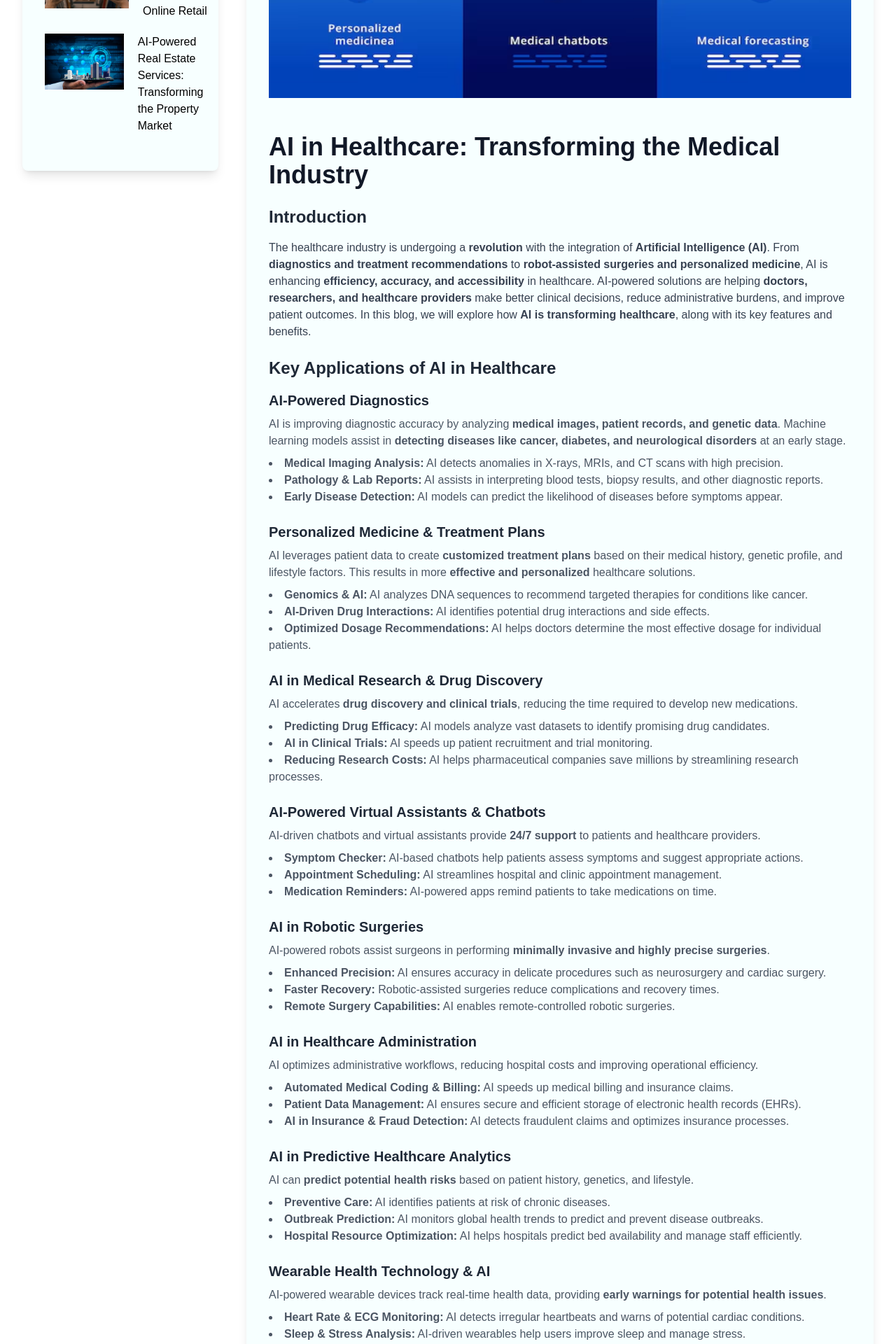
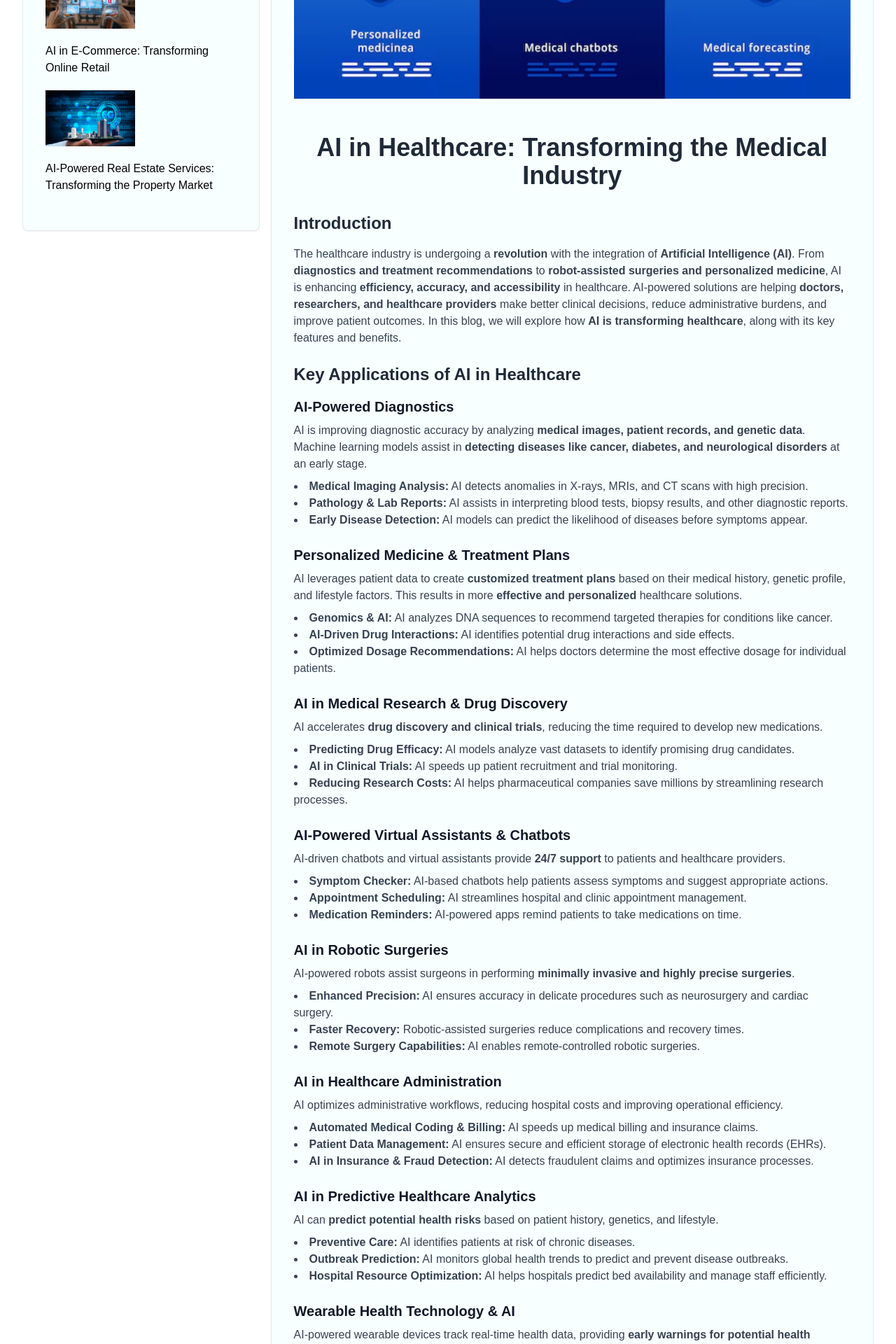
Before and after one commit to aOnixglobalai99/aonixglobalai-portfolio, a Next.js app: page /blog/blog4 in a window 1280 px wide. Shown: the part 420-2340 px from the top of the page at 70% size. Built offline with nearby package versions, Linux system fonts and the light colour scheme.

Commit message:
blog 4 responsiveness added and style updated

```diff
--- a/src/pages/blog/blog4.tsx
+++ b/src/pages/blog/blog4.tsx
@@ -4,39 +4,46 @@ import articles from '@/components/blog/BlogList';
 
 const AIHealthcarePage: React.FC = () => {
   return (
-    <div className="flex gap-10 min-h-screen p-8">
-      <div className="h-fit mx-auto p-8 rounded-lg shadow-lg bg-[#F7FFFF]">
+    <div className="flex flex-col-reverse lg:flex-row gap-4 min-h-screen p-1 lg:p-8">
+      {/* Sidebar with Recent Blogs */}
+      <div className="w-full lg:w-[460px] h-fit mx-auto p-4 lg:p-8 rounded-lg bg-[#F7FFFF] mb-[100px] border shadow-sm sticky top-[100px]">
         <h1 className="text-2xl mb-5">Recent Blogs</h1>
         {articles.slice(0, 3).map((article) => (
-          <div className="flex gap-5 mb-5" key={article.blogPath}>
-            <img src={article.imageUrl} alt="" className="h-20 w-32" />
-            <div className="w-[60%]">
-              <Link
-                href={article.blogPath}
-                className=" hover:text-blue-600 transition"
-              >
+          <div
+            className="flex lg:flex-col 2xl:flex-row gap-3 lg:gap-5 mb-5"
+            key={article.blogPath}
+          >
+            <img
+              src={article.imageUrl}
+              alt=""
+              className="h-16 lg:h-20 w-24 lg:w-32 object-cover"
+            />
+            <div className="flex-1 lg:w-[100%] hover:text-cyan-500 transition">
+              <Link href={article.blogPath} className="text-sm lg:text-base">
                 {article.title}
               </Link>
             </div>
           </div>
         ))}
       </div>
-      <div className="max-w-4xl mx-auto bg-[#F7FFFF] p-8 rounded-lg shadow-lg">
+
+      {/* Main Blog Content */}
+      <div className="w-full lg:max-w-4xl mx-auto p-4 lg:p-8 rounded-lg bg-[#F7FFFF] mb-[20px] lg:mb-[100px] border shadow-sm">
         <div>
           <img
             src="/images/blogImages/ai_healthcare_blog_1.avif"
             alt=""
-            className="w-full h-[400px]"
+            className="w-full h-48 md:h-[300px] lg:h-[400px] object-cover"
           />
         </div>
-        <h1 className="text-4xl font-bold text-gray-900 mb-6 mt-[50px]">
+        <h1 className="text-2xl md:text-3xl lg:text-4xl font-bold text-center mb-6 lg:mb-8 text-gray-800 mt-6 lg:mt-[50px]">
           AI in Healthcare: Transforming the Medical Industry
         </h1>
-        <h2 className="text-2xl font-semibold text-gray-800 mb-4">
+        <h2 className="text-xl lg:text-2xl font-semibold text-gray-800 mb-4">
           Introduction
         </h2>
 
-        <p className="text-gray-700 mb-6">
+        <p className="text-sm lg:text-base text-gray-700 mb-6">
           The healthcare industry is undergoing a <strong>revolution</strong>{' '}
           with the integration of <strong>Artificial Intelligence (AI)</strong>.
           From <strong>diagnostics and treatment recommendations</strong> to{' '}
@@ -52,15 +59,15 @@ const AIHealthcarePage: React.FC = () => {
         </p>
 
         <section className="mb-8">
-          <h2 className="text-2xl font-semibold text-gray-800 mb-4">
+          <h2 className="text-xl lg:text-2xl font-semibold text-gray-800 mb-4">
             Key Applications of AI in Healthcare
           </h2>
           <div className="space-y-6">
             <div>
-              <h3 className="text-xl font-semibold text-gray-800 mb-2">
+              <h3 className="text-lg lg:text-xl font-bold text-gray-900 mb-2">
                 AI-Powered Diagnostics
               </h3>
-              <p className="text-gray-600">
+              <p className="text-sm lg:text-base text-gray-700">
                 AI is improving diagnostic accuracy by analyzing{' '}
                 <strong>
                   medical images, patient records, and genetic data
@@ -72,7 +79,7 @@ const AIHealthcarePage: React.FC = () => {
                 </strong>{' '}
                 at an early stage.
               </p>
-              <ul className="list-disc list-inside text-gray-600 mt-2">
+              <ul className="list-disc list-inside text-sm lg:text-base text-gray-700 mt-2">
                 <li>
                   <strong>Medical Imaging Analysis:</strong> AI detects
                   anomalies in X-rays, MRIs, and CT scans with high precision.
@@ -90,17 +97,17 @@ const AIHealthcarePage: React.FC = () => {
             </div>
 
             <div>
-              <h3 className="text-xl font-semibold text-gray-800 mb-2">
+              <h3 className="text-lg lg:text-xl font-bold text-gray-900 mb-2">
                 Personalized Medicine & Treatment Plans
               </h3>
-              <p className="text-gray-600">
+              <p className="text-sm lg:text-base text-gray-700">
                 AI leverages patient data to create{' '}
                 <strong>customized treatment plans</strong> based on their
                 medical history, genetic profile, and lifestyle factors. This
                 results in more <strong>effective and personalized</strong>{' '}
                 healthcare solutions.
               </p>
-              <ul className="list-disc list-inside text-gray-600 mt-2">
+              <ul className="list-disc list-inside text-sm lg:text-base text-gray-700 mt-2">
                 <li>
                   <strong>Genomics & AI:</strong> AI analyzes DNA sequences to
                   recommend targeted therapies for conditions like cancer.
@@ -118,15 +125,15 @@ const AIHealthcarePage: React.FC = () => {
             </div>
 
             <div>
-              <h3 className="text-xl font-semibold text-gray-800 mb-2">
+              <h3 className="text-lg lg:text-xl font-bold text-gray-900 mb-2">
                 AI in Medical Research & Drug Discovery
               </h3>
-              <p className="text-gray-600">
+              <p className="text-sm lg:text-base text-gray-700">
                 AI accelerates{' '}
                 <strong>drug discovery and clinical trials</strong>, reducing
                 the time required to develop new medications.
               </p>
-              <ul className="list-disc list-inside text-gray-600 mt-2">
+              <ul className="list-disc list-inside text-sm lg:text-base text-gray-700 mt-2">
                 <li>
                   <strong>Predicting Drug Efficacy:</strong> AI models analyze
                   vast datasets to identify promising drug candidates.
@@ -144,15 +151,15 @@ const AIHealthcarePage: React.FC = () => {
             </div>
 
             <div>
-              <h3 className="text-xl font-semibold text-gray-800 mb-2">
+              <h3 className="text-lg lg:text-xl font-bold text-gray-900 mb-2">
                 AI-Powered Virtual Assistants & Chatbots
               </h3>
-              <p className="text-gray-600">
+              <p className="text-sm lg:text-base text-gray-700">
                 AI-driven chatbots and virtual assistants provide{' '}
                 <strong>24/7 support</strong> to patients and healthcare
                 providers.
               </p>
-              <ul className="list-disc list-inside text-gray-600 mt-2">
+              <ul className="list-disc list-inside text-sm lg:text-base text-gray-700 mt-2">
                 <li>
                   <strong>Symptom Checker:</strong> AI-based chatbots help
                   patients assess symptoms and suggest appropriate actions.
@@ -169,15 +176,15 @@ const AIHealthcarePage: React.FC = () => {
             </div>
 
             <div>
-              <h3 className="text-xl font-semibold text-gray-800 mb-2">
+              <h3 className="text-lg lg:text-xl font-bold text-gray-900 mb-2">
                 AI in Robotic Surgeries
               </h3>
-              <p className="text-gray-600">
+              <p className="text-sm lg:text-base text-gray-700">
                 AI-powered robots assist surgeons in performing{' '}
                 <strong>minimally invasive and highly precise surgeries</strong>
                 .
               </p>
-              <ul className="list-disc list-inside text-gray-600 mt-2">
+              <ul className="list-disc list-inside text-sm lg:text-base text-gray-700 mt-2">
                 <li>
                   <strong>Enhanced Precision:</strong> AI ensures accuracy in
                   delicate procedures such as neurosurgery and cardiac surgery.
@@ -194,14 +201,14 @@ const AIHealthcarePage: React.FC = () => {
             </div>
 
             <div>
-              <h3 className="text-xl font-semibold text-gray-800 mb-2">
+              <h3 className="text-lg lg:text-xl font-bold text-gray-900 mb-2">
                 AI in Healthcare Administration
               </h3>
-              <p className="text-gray-600">
+              <p className="text-sm lg:text-base text-gray-700">
                 AI optimizes administrative workflows, reducing hospital costs
                 and improving operational efficiency.
               </p>
-              <ul className="list-disc list-inside text-gray-600 mt-2">
+              <ul className="list-disc list-inside text-sm lg:text-base text-gray-700 mt-2">
                 <li>
                   <strong>Automated Medical Coding & Billing:</strong> AI speeds
                   up medical billing and insurance claims.
@@ -218,14 +225,14 @@ const AIHealthcarePage: React.FC = () => {
             </div>
 
             <div>
-              <h3 className="text-xl font-semibold text-gray-800 mb-2">
+              <h3 className="text-lg lg:text-xl font-bold text-gray-900 mb-2">
                 AI in Predictive Healthcare Analytics
               </h3>
-              <p className="text-gray-600">
+              <p className="text-sm lg:text-base text-gray-700">
                 AI can <strong>predict potential health risks</strong> based on
                 patient history, genetics, and lifestyle.
               </p>
-              <ul className="list-disc list-inside text-gray-600 mt-2">
+              <ul className="list-disc list-inside text-sm lg:text-base text-gray-700 mt-2">
                 <li>
                   <strong>Preventive Care:</strong> AI identifies patients at
                   risk of chronic diseases.
@@ -243,15 +250,15 @@ const AIHealthcarePage: React.FC = () => {
             </div>
 
             <div>
-              <h3 className="text-xl font-semibold text-gray-800 mb-2">
+              <h3 className="text-lg lg:text-xl font-bold text-gray-900 mb-2">
                 Wearable Health Technology & AI
               </h3>
-              <p className="text-gray-600">
+              <p className="text-sm lg:text-base text-gray-700">
                 AI-powered wearable devices track real-time health data,
                 providing{' '}
                 <strong>early warnings for potential health issues</strong>.
               </p>
-              <ul className="list-disc list-inside text-gray-600 mt-2">
+              <ul className="list-disc list-inside text-sm lg:text-base text-gray-700 mt-2">
                 <li>
                   <strong>Heart Rate & ECG Monitoring:</strong> AI detects
                   irregular heartbeats and warns of potential cardiac
@@ -272,22 +279,22 @@ const AIHealthcarePage: React.FC = () => {
         </section>
 
         <section className="mb-8">
-          <h2 className="text-2xl font-semibold text-gray-800 mb-4">
+          <h2 className="text-xl lg:text-2xl font-semibold text-gray-800 mb-4">
             Benefits of AI in Healthcare
           </h2>
           <div>
             <img
               src="/images/blogImages/ai_healthcare_blog_2.avif"
               alt=""
-              className="w-full h-[400px] pb-[50px]"
+              className="w-full h-48 md:h-[300px] lg:h-[400px] object-cover mb-6 lg:mb-12"
             />
           </div>
           <div className="space-y-4">
             <div>
-              <h3 className="text-xl font-semibold text-gray-800 mb-2">
+              <h3 className="text-lg lg:text-xl font-bold text-gray-900 mb-2">
                 For Patients:
               </h3>
-              <ul className="list-disc list-inside text-gray-600">
+              <ul className="list-disc list-inside text-sm lg:text-base text-gray-700">
                 <li>Faster and more accurate diagnoses</li>
                 <li>Personalized treatment and medication plans</li>
                 <li>24/7 virtual health assistance</li>
@@ -297,10 +304,10 @@ const AIHealthcarePage: React.FC = () => {
             </div>
 
             <div>
-              <h3 className="text-xl font-semibold text-gray-800 mb-2">
+              <h3 className="text-lg lg:text-xl font-bold text-gray-900 mb-2">
                 For Doctors & Healthcare Providers:
               </h3>
-              <ul className="list-disc list-inside text-gray-600">
+              <ul className="list-disc list-inside text-sm lg:text-base text-gray-700">
                 <li>AI-assisted decision-making for better patient care</li>
                 <li>Reduced workload & administrative tasks</li>
                 <li>More precise and efficient surgeries</li>
@@ -310,10 +317,10 @@ const AIHealthcarePage: React.FC = () => {
             </div>
 
             <div>
-              <h3 className="text-xl font-semibold text-gray-800 mb-2">
+              <h3 className="text-lg lg:text-xl font-bold text-gray-900 mb-2">
                 For Healthcare Institutions & Insurance Companies:
               </h3>
-              <ul className="list-disc list-inside text-gray-600">
+              <ul className="list-disc list-inside text-sm lg:text-base text-gray-700">
                 <li>
                   Cost savings through automation and predictive analytics
                 </li>
@@ -326,14 +333,14 @@ const AIHealthcarePage: React.FC = () => {
         </section>
 
         <section className="mb-8">
-          <h2 className="text-2xl font-semibold text-gray-800 mb-4">
+          <h2 className="text-xl lg:text-2xl font-semibold text-gray-800 mb-4">
             Challenges & Ethical Considerations
           </h2>
           <div className="space-y-4">
-            <p className="text-gray-600">
+            <p className="text-sm lg:text-base text-gray-700">
               Despite its potential, AI in healthcare comes with challenges:
             </p>
-            <ul className="list-disc list-inside text-gray-600">
+            <ul className="list-disc list-inside text-sm lg:text-base text-gray-700">
               <li>
                 <strong>Data Privacy & Security:</strong> Protecting sensitive
                 patient data from breaches and cyberattacks.
@@ -355,10 +362,10 @@ const AIHealthcarePage: React.FC = () => {
         </section>
 
         <section className="mb-8">
-          <h2 className="text-2xl font-semibold text-gray-800 mb-4">
+          <h2 className="text-xl lg:text-2xl font-semibold text-gray-800 mb-4">
             Conclusion
           </h2>
-          <p className="text-gray-700">
+          <p className="text-sm lg:text-base text-gray-700">
             AI is <strong>revolutionizing healthcare</strong> by enhancing
             diagnosis, treatment, research, and patient care. With its ability
             to <strong>process vast amounts of data</strong>, AI is making
@@ -367,7 +374,7 @@ const AIHealthcarePage: React.FC = () => {
             implementation will shape the{' '}
             <strong>future of AI-driven healthcare</strong>.
           </p>
-          <p className="text-gray-700 mt-4">
+          <p className="text-sm lg:text-base text-gray-700 mt-4">
             The integration of AI into healthcare is{' '}
             <strong>not just an advancement—it is a necessity</strong> for
             improving{' '}
```
